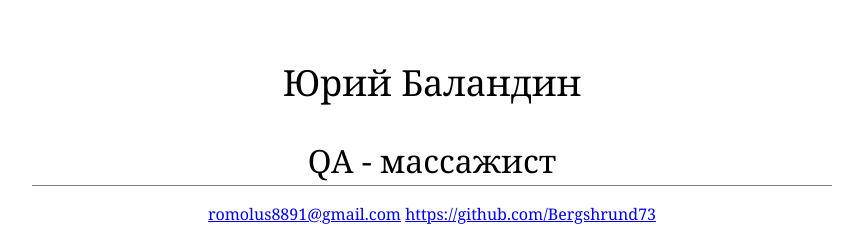
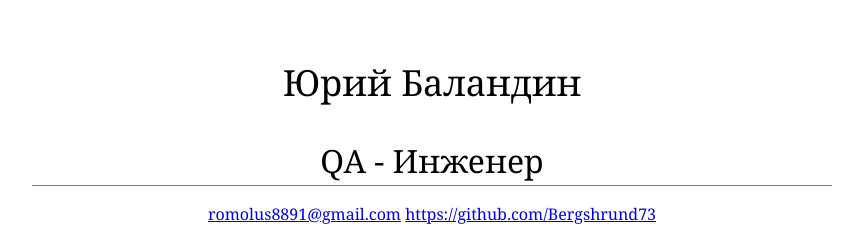
Before and after one commit to Bergshrund73/bergshrund73, a plain HTML site: page index.html in a window 1280 px wide. Shown: the top 236 px of the page, without its empty margins (208-1051 px from the left). Drawn offline with Linux system fonts and the light colour scheme.

Commit message:
Update index.html
fix mistake

```diff
--- a/index.html
+++ b/index.html
@@ -8,7 +8,7 @@
     <body>
         <div id="header">
             <h1>Юрий Баландин</h1>
-            <h2>QA - массажист</h2>
+            <h2>QA - Инженер</h2>
             <p>
                 <a href="mailto:romolus8891@gmail.com">romolus8891@gmail.com</a>
                <a href="https://https://github.com/Bergshrund73">https://github.com/Bergshrund73</a>
```
